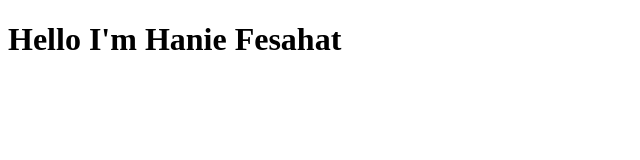
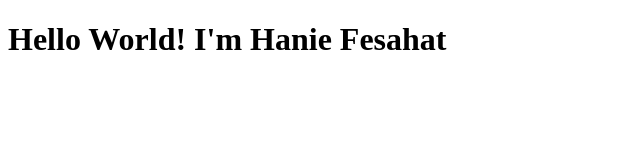
Before and after one commit to HanieFesahat/haniefesahat.github.io, a plain HTML site: page index.html in a window 1280 px wide. Shown: the whole page, without its empty margins (0-640 px from the left). Drawn offline with Linux system fonts and the light colour scheme.

Commit message:
Add files via upload

```diff
--- a/index.html
+++ b/index.html
@@ -1,9 +1,11 @@
 <!DOCTYPE html>
 <html>
-<head>
-<title>Hanie Fesahat</title>
-</head>
-<body>
-<h1>Hello I'm Hanie Fesahat</h1>
-</body>
+    <head>
+        <title>Hanie Fesahat</title>
+    </head>
+    <body>
+        <h1>
+            Hello World! I'm Hanie Fesahat
+        </h1>
+    </body>
 </html>
```
